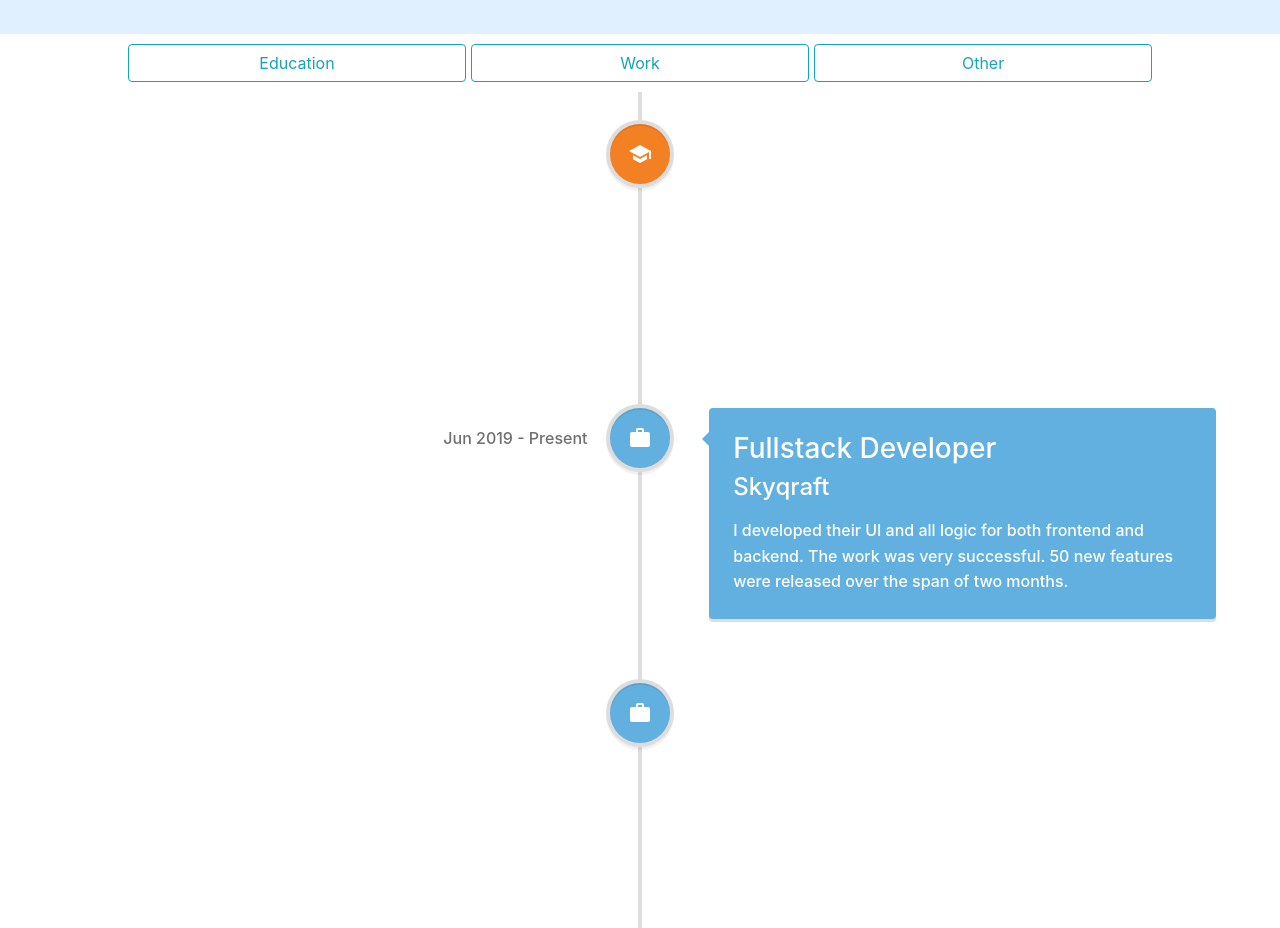
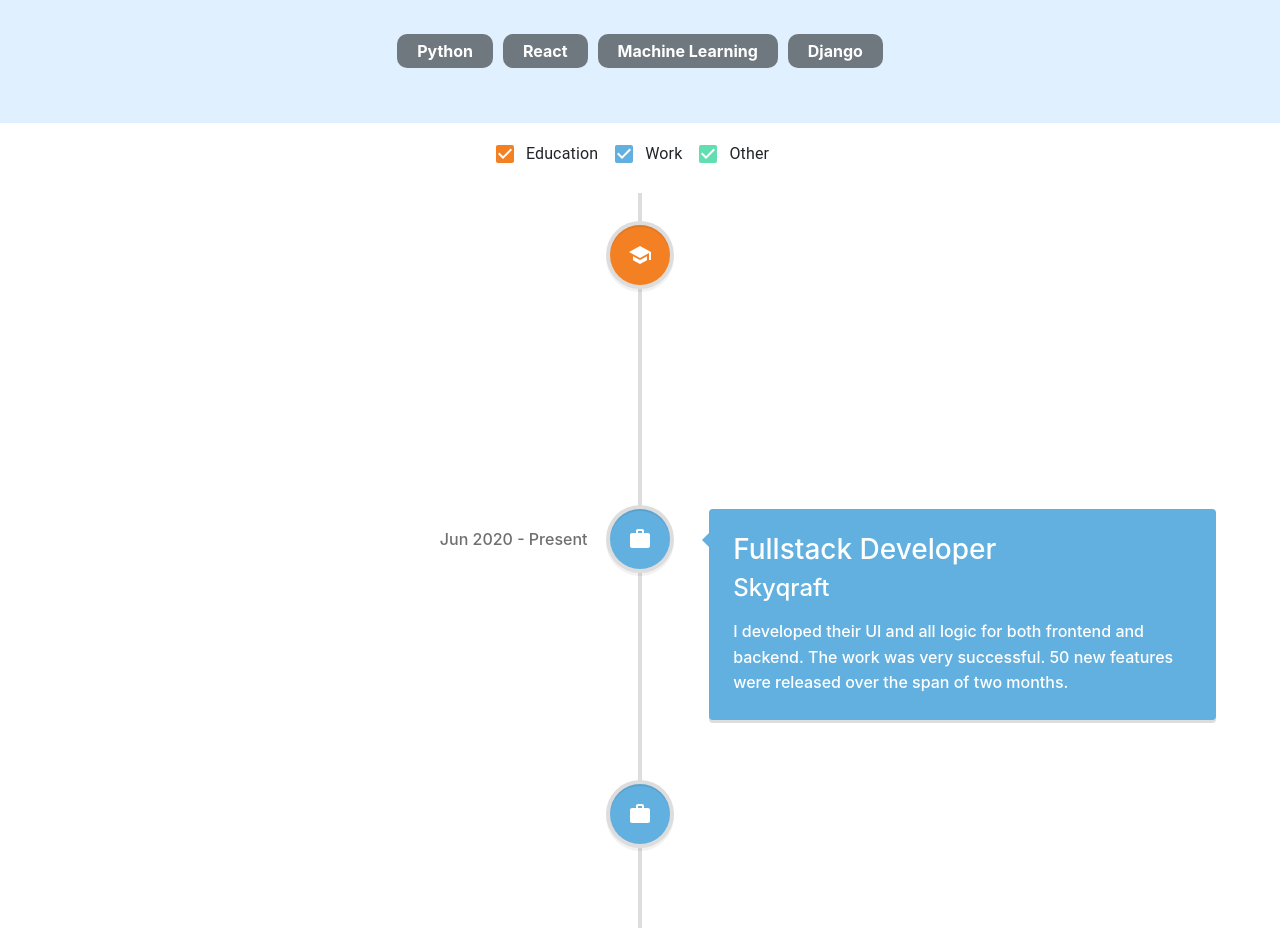
Before and after one commit to andreehultgren/cvpage, a React (Create React App) app: page / in a window 1280 px wide. Shown: the part 443-1371 px from the top of the page. Built offline with nearby package versions, Linux system fonts and the light colour scheme.

Commit message:
Add skill tabs

```diff
--- a/src/components/Header.js
+++ b/src/components/Header.js
@@ -12,14 +12,17 @@ class Header extends React.Component {
         return (
             <div className={classes.header}>
                 <div className={classes.linkSection}>
-                    {person.links.map(link => <a href={link.url} target={"_blank"}><link.icon /></a>)}
+                    {person.links.map(link => <a href={link.url} target={"_blank"} rel={"noopener noreferrer"}><link.icon /></a>)}
                 </div>
                 <div className={classes.imgContainer}>
-                    <img src={person.imageSrc} />
+                    <img src={person.imageSrc} alt={"Profile"} />
                 </div>
 
                 <h1 style={{ margin: "auto" }}>{person.firstName} {person.lastName}</h1>
                 <h4 style={{ margin: "auto", textAlign: "center" }}>{person.title}</h4>
+                <div className={classes.skillContainer}>
+                    {person.skills.map(skill => <div>{skill}</div>)}
+                </div>
             </div >
         )
     }
--- a/src/components/Timeline.js
+++ b/src/components/Timeline.js
@@ -4,13 +4,14 @@ import { withStyles } from '@material-ui/core/styles';
 import 'react-vertical-timeline-component/style.min.css';
 import info from '../metaInfo';
 import style from '../styles'
-import Button from 'react-bootstrap/Button'
+import Checkbox from '@material-ui/core/Checkbox'
+import FormControlLabel from '@material-ui/core/FormControlLabel';
 
 class Timeline extends React.Component {
     constructor(props) {
         super(props);
         this.state = {
-            usedIDs: []
+            usedIDs: info.timelineTypes.map(item => item.id)
         };
     }
 
@@ -29,23 +30,19 @@ class Timeline extends React.Component {
         const { timeline, timelineTypes } = info;
         const { classes } = this.props
         const filteredTimeline = timeline.filter(item => this.state.usedIDs.includes(item.type))
-        const displayedTimeline = filteredTimeline.length === 0 ? timeline : filteredTimeline
         return (
             <div style={{ background: "#FFF" }}>
                 <div className={classes.filterContainer}>
                     {timelineTypes.map(type => {
-                        const width = Math.floor(100 / timelineTypes.length).toString()
                         return (
-                            <Button
-                                variant={this.state.usedIDs.includes(type.id) ? "info" : "outline-info"}
-                                style={{ width: `${width}%` }}
-                                className={classes.filterButton}
-                                onClick={() => { this.handleIDUpdate(type.id) }}>{type.title}</Button>
-                        )
+                            <FormControlLabel
+                                control={<Checkbox checked={this.state.usedIDs.includes(type.id)} style={{ color: type.backgroundColor }} onChange={() => { this.handleIDUpdate(type.id) }} />}
+                                label={type.title}
+                            />)
                     })}
                 </div >
                 <VerticalTimeline className={classes.timeline}>
-                    {displayedTimeline.map(item => {
+                    {filteredTimeline.map(item => {
                         const type = timelineTypes.find(type => type.id === item.type)
                         return (<VerticalTimelineElement
                             className={classes.timelineElement}
--- a/src/metaInfo.js
+++ b/src/metaInfo.js
@@ -14,6 +14,12 @@ const Info = {
         imageSrc: "https://raw.githubusercontent.com/andreehultgren/cvpage/master/public/andree.jpg",
         title: "Machine Learning and Electrical Engineer",
         description: "I love complicated things. I am stubborn, therefore I find solutions. Lorem ipsum dolor sit amet, consectetur adipiscing elit. Maecenas eleifend dictum volutpat. Cras sed ultricies ipsum. In vulputate leo eget sem aliquet, quis aliquet enim fringilla. ",
+        skills: [
+            "Python",
+            "React",
+            "Machine Learning",
+            "Django"
+        ],
         links: [
             {
                 url: "http://www.github.com/andreehultgren",
@@ -74,7 +80,14 @@ const Info = {
             title: "Fullstack Developer",
             company: "Skyqraft",
             description: "I developed their UI and all logic for both frontend and backend. The work was very successful. 50 new features were released over the span of two months.",
-            time: "Jun 2019 - Present",
+            time: "Jun 2020 - Present",
+            type: 2
+        },
+        {
+            title: "Entrepreneur",
+            company: "Hultan IT AB",
+            description: "I built a company where I sell technical services focused on fullstack development,",
+            time: "Sep 2019 - Present",
             type: 2
         },
         {
--- a/src/styles.js
+++ b/src/styles.js
@@ -16,16 +16,20 @@ export default {
     },
     filterContainer: {
         display: "flex",
-        justifyContent: "space-between",
-        width: "80%",
+        justifyContent: "center",
         marginLeft: "auto",
         marginRight: "auto",
         marginTop: 10,
-        marginBottom: 10
+        marginBottom: 10,
     },
     filterButton: {
         textAlign: "center",
-
+        backgroundColor: "rgba(0,0,0,0)",
+        color: "#333",
+        "&:hover": {
+            backgroundColor: "rgba(0,0,0,0)",
+            color: "#333"
+        },
         "&:focus": {
             boxShadow: "none"
         }
@@ -41,13 +45,28 @@ export default {
         marginRight: 10,
         width: "100%",
         textAlign: "right",
-        padding: 5,
+        padding: 20,
         paddingBottom: 50,
+        "& a": { color: "#000" },
         "& > *": {
             margin: 10,
-            "& > a": {
-                color: "#333"
-            }
+        }
+    },
+    skillContainer: {
+        display: "flex",
+        margin: "auto",
+        marginTop: 30,
+        alignContent: "row",
+
+        "& > div": {
+            backgroundColor: "rgba(0,0,0,0.5)",
+            color: "#FFF",
+            fontWeight: 700,
+            margin: 5,
+            padding: 5,
+            paddingLeft: 20,
+            paddingRight: 20,
+            borderRadius: 10
         }
     },
     imgContainer: {
```
